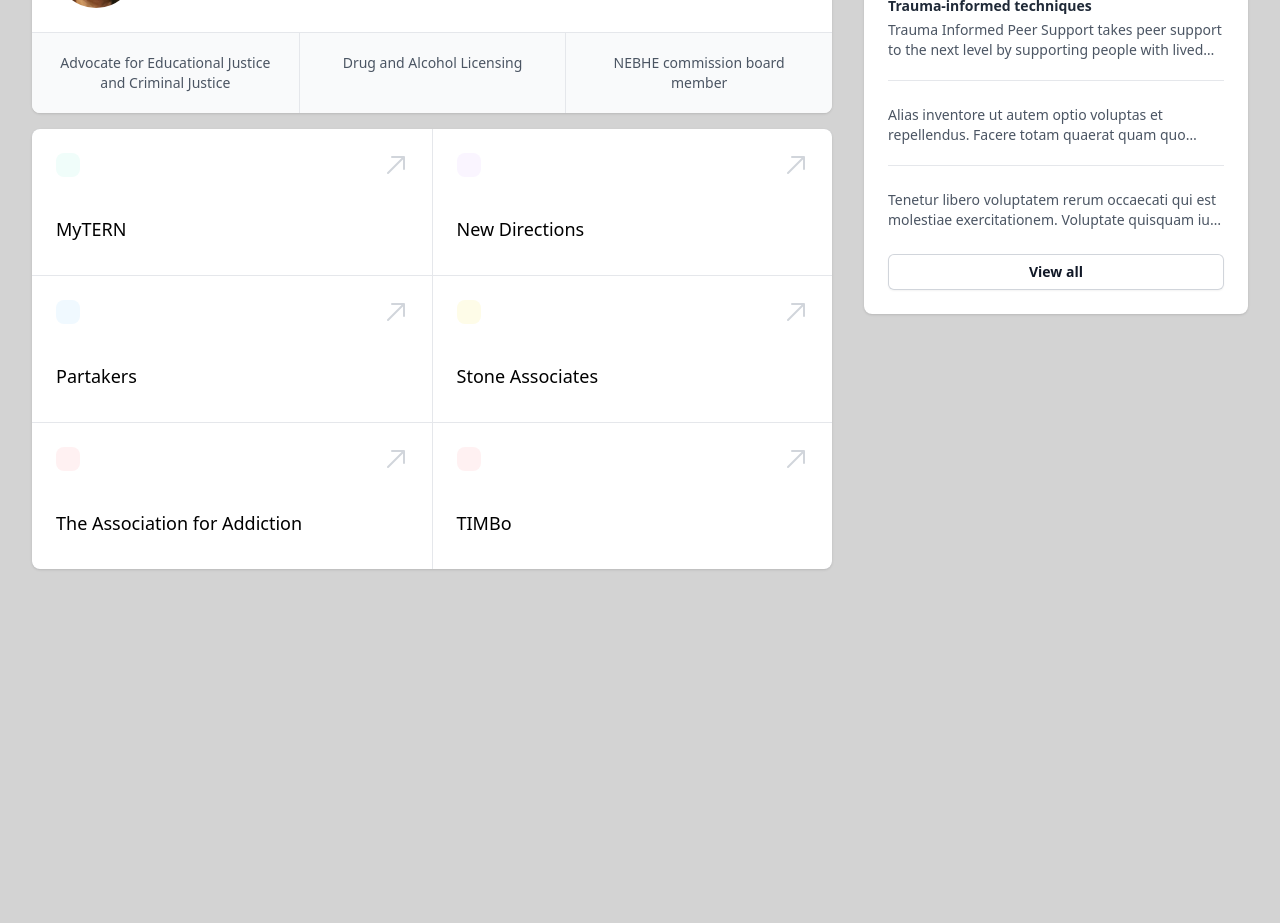
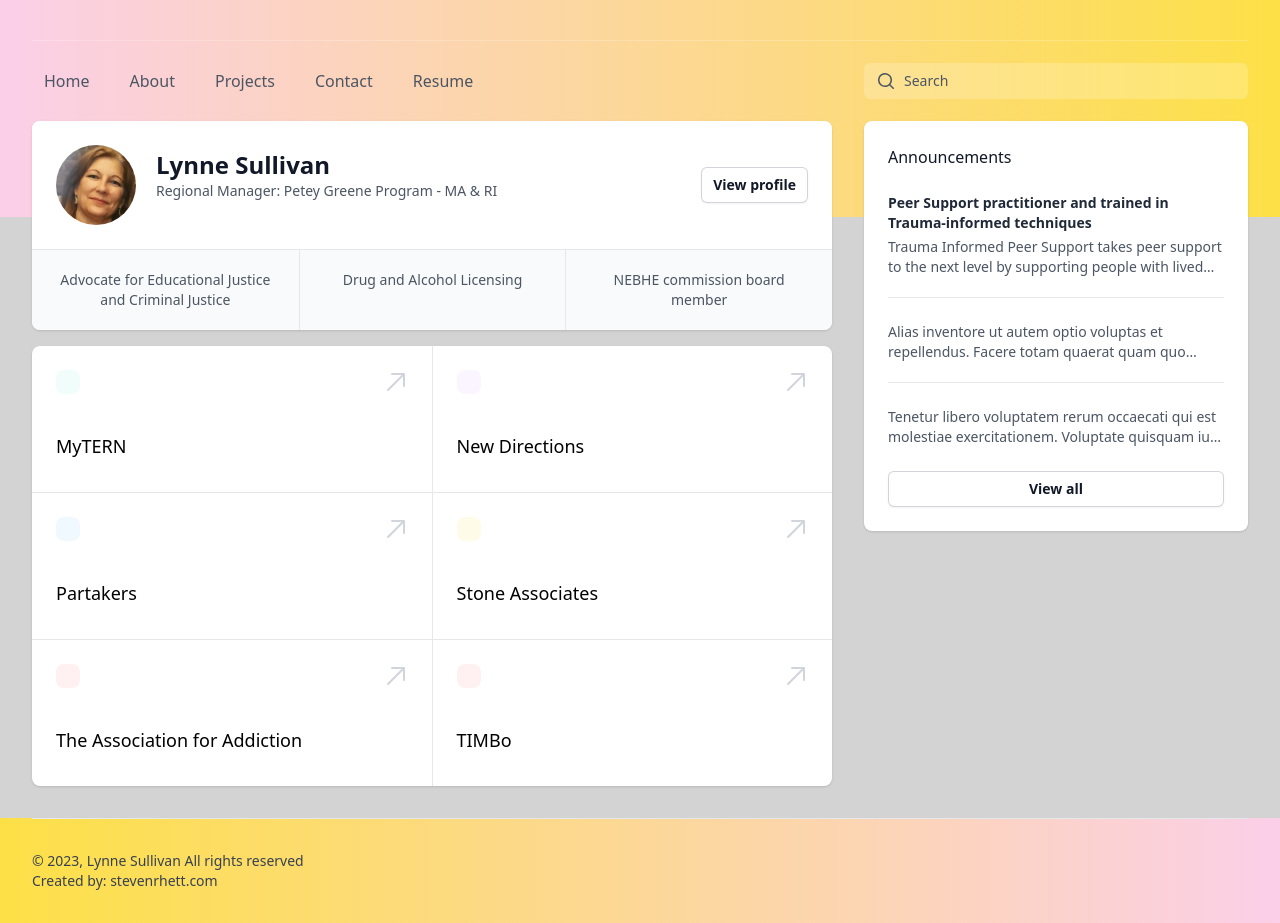
Before and after one commit to stevenrhett/lynne-app, a React (Vite) app: page / in a window 1280 px wide. Before the commit the page ends 800 px from the top, so only its background shows below. Built offline with nearby package versions, Linux system fonts and the light colour scheme; what prettier-plugin-tailwindcss would draw is missing.

Commit message:
Setting up the main.jsx file to display the app as canvas and the overlay componenet as well

```diff
--- a/src/App.jsx
+++ b/src/App.jsx
@@ -1,45 +1,34 @@
 import './index.css'
-import {createBrowserRouter, RouterProvider} from "react-router-dom";
+import {BrowserRouter as Router, createBrowserRouter, Route, RouterProvider} from "react-router-dom";
 import Profile from "./pages/Profile.jsx";
 import Videos from "./pages/Videos.jsx";
-import Resume from "./Resume.jsx";
+import Resume from "./pages/Resume.jsx";
 import Contact from "./pages/Contact.jsx";
 import RootLayout from "./RootLayout.jsx";
 import Home from "./pages/Home.jsx";
 
 
+
 const router = createBrowserRouter([
+
     {
         path: "/",
-        element: <RootLayout/>
+        element: <RootLayout/>,
+        children: [
+            {path: "/", element: <Home/>},
+            {path: "profile", element: <Profile/>},
+            {path: "videos", element: <Videos/>},
+            {path: "contact", element: <Contact/>},
+            {path: "resume", element: <Resume/>}
+
+        ]
     },
-    {
 
-        index: 1,
-        element: <Home/>
-    },
-    {
-        path: "profile",
-        element: <Profile/>
-    },
-    {
-        path: "videos",
-        element: <Videos/>
-    },
-    {
-        path: "resume",
-        element: <Resume/>
-    },
-    {
-        path: "contact",
-        element: <Contact/>
-    }
+
 ]);
 
-function App() {
-    return (
-        <RouterProvider router={router}/>
-    )
+const App = () => {
+    return (<RouterProvider router={router}/>)
 }
 
 
--- a/src/Header.jsx
+++ b/src/Header.jsx
@@ -1,30 +1,33 @@
 import React, {Fragment, useState} from 'react';
 import {Popover, Transition} from "@headlessui/react";
-import {NavLink} from "react-router-dom";
+import {Link, NavLink} from "react-router-dom";
 import {MagnifyingGlassIcon} from "@heroicons/react/20/solid/index.js";
 import {Bars3Icon, XMarkIcon} from "@heroicons/react/24/outline/index.js";
 
 const navigation = [{name: 'Home', href: '/', current: false}, {
-    name: 'Profile', href: 'profile', current: false
-}, {name: 'Videos', href: 'videos', current: false}, {
-    name: 'Resume', href: 'resume', current: false
-}, {name: 'Contact', href: 'contact', current: false},]
-
+    name: 'About', href: '/about', current: false
+}, {name: 'Projects', href: '/profile', current: false}, {
+    name: 'Contact', href: '/contact', current: false
+}, {name: 'Resume', href: '/resume', current: false},];
 
 function classNames(...classes) {
     return classes.filter(Boolean).join(' ')
 }
 
 export default function Header() {
-    const [isDivVisible, setIsDivVisible] = useState(true);
-    const handleComponentClick = () => {
-        setIsDivVisible(false);
-        return (
+    const [isOpen] = useState(false);
+    console.log(isOpen);
+    const [anchorEl, setAnchorEl] = useState(false);
 
-            <>
-                {isDivVisible && <div className="min-h-full">
+    const handleClick = (event) => {
+        setAnchorEl(event.currentTarget);
+    };
+
+    return (<>
+        <div className="min-h-full">
             <Popover as="header" className="bg-gradient-to-r from-pink-200 to-yellow-300 pb-24">
                 {({open}) => (<>
+
                     <div className="mx-auto max-w-3xl px-4 sm:px-6 lg:max-w-7xl lg:px-8">
                         <div
                             className="relative flex flex-wrap items-center justify-center lg:justify-between">
@@ -47,15 +50,17 @@
                                     {/* Left nav */}
                                     <div className="hidden text-gray-600 lg:col-span-2 lg:block">
                                         <nav className="flex space-x-4">
-                                                    {navigation.map((item) => (<a
+                                            {navigation.map((item) => (<Link
                                                 key={item.name}
-                                                        href={item.href}
-                                                        className={classNames(item.current ? 'text-gray-600' : 'text-gray-600', 'rounded-md bg-white bg-opacity-0 px-3 py-2 text-sm font-medium hover:bg-opacity-10')}
-                                                        aria-current={item.current ? 'page' : undefined}
-                                                    >
-                                                        <NavLink onClick={handleComponentClick}
+                                                to={item.href}
+                                                className={classNames(
+                                                    item.current ? 'bg-gray-100' : 'text-gray-600',
+                                                    'block px-3 py-2 rounded-md text-base font-medium'
+                                                )}
+                                                aria-current={item.current ? 'page' : undefined}>
+                                                <NavLink onClick={handleClick}
                                                          to={item.href}>{item.name}</NavLink>
-                                                    </a>))}
+                                            </Link>))}
                                         </nav>
                                     </div>
                                     <div className="px-12 lg:px-0">
@@ -87,10 +92,11 @@
                             {/* Menu button */}
                             <div className="absolute right-0 flex-shrink-0 lg:hidden">
                                 {/* Mobile menu button */}
+
                                 <Popover.Button
                                     className="inline-flex items-center justify-center rounded-md  p-2 text-gray-600 hover:bg-white hover:bg-opacity-10 hover:text-white focus:outline-none focus:ring-2 focus:ring-white">
                                     <span className="sr-only">Open main menu</span>
-                                            {open ? (<XMarkIcon className="block h-6 w-6" aria-hidden="true"/>) : (
+                                    {isOpen ? (<XMarkIcon className="block h-6 w-6" aria-hidden="true"/>) : (
                                         <Bars3Icon className="block h-6 w-6" aria-hidden="true"/>)}
                                 </Popover.Button>
                             </div>
@@ -138,15 +144,47 @@
                                                 </div>
                                             </div>
                                             <div className="mt-12 space-y-1 px-2">
-                                                        {navigation.map((item) => (<a
+                                                <Link
+                                                    to="/"
+                                                    className="block px-3 py-2 rounded-md text-base font-medium text-gray-900 hover:bg-gray-50">
+                                                    Home
+                                                </Link>
+                                                <Link
+                                                    to="/about"
+                                                    className="block px-3 py-2 rounded-md text-base font-medium text-gray-900 hover:bg-gray-50">
+                                                    About
+                                                </Link>
+                                                <Link
+                                                    to="/profile"
+                                                    className="block px-3 py-2 rounded-md text-base font-medium text-gray-900 hover:bg-gray-50">
+                                                    Projects
+                                                </Link>
+                                                <Link
+                                                    to="/resume"
+                                                    className="block px-3 py-2 rounded-md text-base font-medium text-gray-900 hover:bg-gray-50">
+                                                    Blog
+                                                </Link>
+                                                <Link
+                                                    to="/contact"
+                                                    className="block px-3 py-2 rounded-md text-base font-medium text-gray-900 hover:bg-gray-50">
+                                                    Blog
+                                                </Link>
+                                                <Link
+                                                    to="/videos"
+                                                    className="block px-3 py-2 rounded-md text-base font-medium text-gray-900 hover:bg-gray-50">
+                                                    Blog
+                                                </Link>
 
-                                                            key={item.name}
-                                                            href={item.href}
-                                                            className="block rounded-md px-3 py-2 text-base font-medium text-gray-900 hover:bg-gray-100 hover:text-gray-800"
-                                                        >
-                                                            <NavLink onClick={handleComponentClick}
-                                                                     to={item.href}>{item.name}</NavLink>
-                                                        </a>))}
+
+                                                {/*{navigation.map((item) => (<Link*/}
+
+                                                {/*    key={item.name}*/}
+                                                {/*    to={item.href}*/}
+                                                {/*    className="block rounded-md px-3 py-2 text-base font-medium text-gray-900 hover:bg-gray-100 hover:text-gray-800"*/}
+                                                {/*>*/}
+                                                {/*    <NavLink onClick={handleClick}*/}
+                                                {/*             to={item.href}>{item.name}</NavLink>*/}
+                                                {/*</Link>))}*/}
                                             </div>
                                         </div>
                                     </div>
@@ -156,7 +194,8 @@
                     </Transition.Root>
                 </>)}
             </Popover>
-                </div>}
+        </div>
+        {/*}*/}
     </>)
+
 }
-}
--- a/src/pages/Error.jsx
+++ b/src/pages/Error.jsx
@@ -1,13 +1,13 @@
-import { Link, useRouteError } from "react-router-dom"
-
-export default function projectsError() {
-    const error = useRouteError()
-
-    return (
-        <div className="projects-error">
-            <h2>Error</h2>
-            <p>{error.message}</p>
-            <Link to="/">Back to the Homepage</Link>
-        </div>
-    )
-}
+// import { Link, useRouteError } from "react-router-dom"
+//
+// export default function projectsError() {
+//     const error = useRouteError()
+//
+//     return (
+//         <div className="projects-error">
+//             <h2>Error</h2>
+//             <p>{error.message}</p>
+//             <Link to="/">Back to the Homepage</Link>
+//         </div>
+//     )
+// }
--- a/src/Resume.jsx
+++ b/src/pages/Resume.jsx
@@ -7,7 +7,7 @@
                 <div className="relative h-80 lg:-ml-8 lg:h-auto lg:w-full lg:grow xl:ml-0">
                     <img
                         className="absolute inset-0 h-full w-auto bg-gray-50 object-contain"
-                        src="src/assets/partners.png"
+                        src="../assets/partners.png"
                         alt=""
                     />
                 </div>
```
Also changed, not shown: src/pages/Home.jsx (+8 -4 lines). Lines whose indentation alone changed are shown as unchanged.
